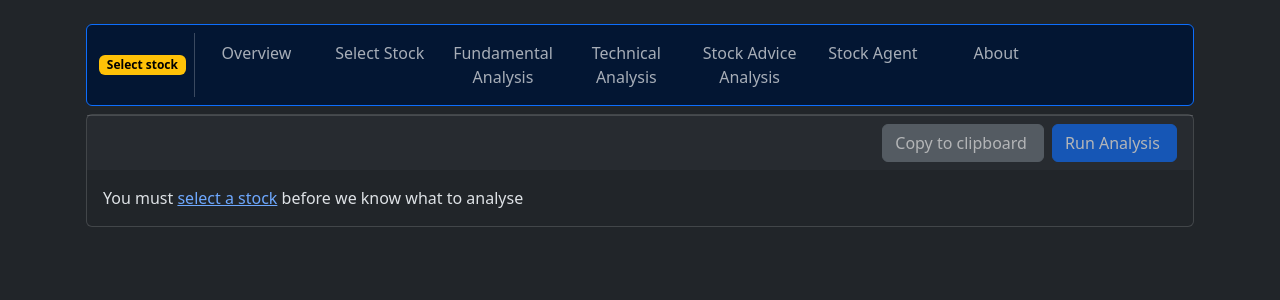
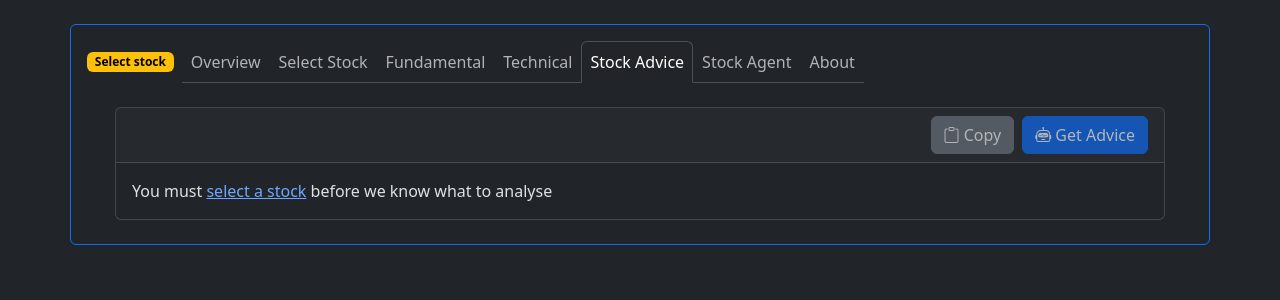
Before and after one commit to waldsterbenn/ai-investment-frontend, a Vue app in the folder frontend/: page /stockadviceanalysis in a window 1280 px wide. Shown: the top 300 px of the page. Built offline with nearby package versions, Linux system fonts and the light colour scheme.

Commit message:
Revamped UI

```diff
--- a/frontend/src/App.vue
+++ b/frontend/src/App.vue
@@ -14,40 +14,38 @@ const links = ref(routes.filter(route => route.name).map(route => ({
 </script>
 
 <template>
-  <div class="container py-4 px-3 mx-auto">
+  <div class="container-fluid-sm container-md py-2 px-3 mt-4 mx-auto card border-primary ">
     <header>
-      <nav class="navbar navbar-expand-lg bg-primary-subtle border border-primary rounded mb-2">
-        <div class="container-fluid">
+      <nav class="navbar navbar-expand-lg">
         <div class="hstack">
           <span class="nav-text badge text-bg-primary me-2" v-if="selectedItem.stock">
+            <RouterLink :to="'/selectstock'" class="nav-link">
               <ToolingIcon /> {{ selectedItem.stock.ticker_symbol }}
+            </RouterLink>
           </span>
           <span class="nav-text badge text-bg-warning me-2" v-else>
             <RouterLink :to="'/selectstock'" class="nav-link">
               Select stock
             </RouterLink>
           </span>
-            <div class="vr"></div>
         </div>
 
-          <button class="navbar-toggler" type="button" data-bs-toggle="collapse"
-            data-bs-target="#navbarSupportedContent" aria-controls="navbarSupportedContent" aria-expanded="false"
-            aria-label="Toggle navigation">
+        <button class="navbar-toggler" type="button" data-bs-toggle="collapse" data-bs-target="#navbarSupportedContent"
+          aria-controls="navbarSupportedContent" aria-expanded="false" aria-label="Toggle navigation">
           <span class="navbar-toggler-icon"></span>
         </button>
         <div class="collapse navbar-collapse" id="navbarSupportedContent">
-            <ul class="navbar-nav nav nav-pills nav-justified me-auto mb-2 mb-lg-0">
+          <ul class="navbar-nav nav nav-tabs">
             <li class="nav-item" v-for="(link, index) in links" :key="index">
-                <RouterLink :to="link.to" class="nav-link">
+              <RouterLink :to="link.to" class="nav-link" active-class="active">
                 {{ link.text }}
               </RouterLink>
             </li>
           </ul>
         </div>
-        </div>
       </nav>
     </header>
-    <div class="wrapper">
+    <div class="card-body">
       <RouterView />
     </div>
   </div>
--- a/frontend/src/components/FundamentalAnalysis.vue
+++ b/frontend/src/components/FundamentalAnalysis.vue
@@ -52,21 +52,25 @@ async function runAnalysis(_event: unknown) {
 
 <template>
   <div>
-    <div class="pre-container">
+    <div class="container">
       <div class="card">
-        <footer class="card-footer text-end">
+        <header class="card-header text-end">
+          <span v-if="isRunningAnalysis" class="card-text me-4">{{ timer.formattedElapsedTime }}</span>
           <button @click="copyToClipboard" v-bind:disabled="reportStore.report == null" class="btn btn-secondary me-2"
-            type="button">Copy to clipboard
+            type="button"><i class="bi bi-clipboard"></i>
+            Copy
           </button>
 
           <button class="btn btn-primary" type="button" disabled v-if="isRunningAnalysis">
             <span class="spinner-border spinner-border-sm" role="status" aria-hidden="true"></span>
-            Working ({{ timer.formattedElapsedTime }})
+            Fundamental Analysis
           </button>
           <button @click="runAnalysis" v-bind:hidden="isRunningAnalysis" v-bind:disabled="selectedItem.stock == null"
-            class="btn btn-primary" type="button" v-if="!isRunningAnalysis">Run Analysis
+            class="btn btn-primary" type="button" v-if="!isRunningAnalysis">
+            <i class="bi bi-robot"></i>
+            Fundamental Analysis
           </button>
-        </footer>
+        </header>
         <div class="card-body">
           <span v-if="selectedItem.stock == null" class="card-text">You must
             <RouterLink class="card-link" to="selectstock">{{ "select a stock" }}</RouterLink>
@@ -92,14 +96,6 @@ async function runAnalysis(_event: unknown) {
   background-color: rgb(60, 60, 70);
 }
 
-.pre-container {
-  white-space: pre-wrap;
-  word-break: break-word;
-  width: 100%;
-  height: 100%;
-  overflow: scroll;
-}
-
 .error-message {
   font-weight: bold;
   color: var(--color-text);
--- a/frontend/src/components/StockAdviceAnalysis.vue
+++ b/frontend/src/components/StockAdviceAnalysis.vue
@@ -4,6 +4,7 @@ import { useFundamentalReportStore } from '@/stores/report_fundamental_store';
 import { useTechicalReportStore } from '@/stores/report_techical_store';
 import { LlmOutputCleaner } from '@/utils/LlmOutputCleaner';
 import type { PortfolioItem } from '@/utils/PortfolioItem';
+import { Timer } from '@/utils/Timer';
 import axios from 'axios';
 import { marked } from 'marked';
 import { computed, ref } from 'vue';
@@ -19,6 +20,7 @@ const selectedStock: PortfolioItem = selectedItemStore.stock ?? null;
 const getReportText = () => LlmOutputCleaner.clean(adviceStore.report);
 const canRunAnalysis: boolean = selectedStock !== null && (!!techicalStore.report || !!fundamentalStore.report);
 const isRunningAnalysis = ref(false);
+const timer = new Timer();
 
 const output = computed(() => {
   try {
@@ -38,6 +40,7 @@ async function copyToClipboard(_event: unknown) {
 async function runAdviceAnalysis(_event: unknown) {
   if (!isRunningAnalysis.value) {
     isRunningAnalysis.value = true;
+    timer.start();
     const payload = { 'TECHREPORT': techicalStore.report ?? "Tech test", 'FINREPORT': fundamentalStore.report ?? "Funda test" };
     try {
       const response = await axios.post('http://localhost:3001/api/run-advice',
@@ -50,6 +53,7 @@ async function runAdviceAnalysis(_event: unknown) {
       alert(error);
     } finally {
       isRunningAnalysis.value = false;
+      timer.stop();
     }
   }
 }
@@ -58,22 +62,25 @@ async function runAdviceAnalysis(_event: unknown) {
 
 <template>
   <div>
-    <div class="pre-container">
+    <div class="container">
       <div class="card">
-        <footer class="card-footer text-end">
+        <div class="card-header text-end">
+          <span v-if="isRunningAnalysis" class="card-text me-4">{{ timer.formattedElapsedTime }}</span>
           <button @click="copyToClipboard" v-bind:disabled="adviceStore.report == null" class="btn btn-secondary me-2"
-            type="button">Copy
-            to clipboard
+            type="button"><i class="bi bi-clipboard"></i>
+            Copy
           </button>
 
           <button class="btn btn-primary" type="button" disabled v-if="isRunningAnalysis">
             <span class="spinner-border spinner-border-sm" role="status" aria-hidden="true"></span>
-            Analysing...
+            Get Advice
           </button>
           <button @click="runAdviceAnalysis" v-bind:hidden="isRunningAnalysis" v-bind:disabled="!canRunAnalysis"
-            class="btn btn-primary" type="button" v-if="!isRunningAnalysis">Run Analysis
+            class="btn btn-primary" type="button" v-if="!isRunningAnalysis">
+            <i class="bi bi-robot"></i>
+            Get Advice
           </button>
-        </footer>
+        </div>
         <div class="card-body">
           <span v-if="selectedStock === null" class="card-text">You must
             <RouterLink class="card-link" to="selectstock">{{ "select a stock" }}</RouterLink>
@@ -82,11 +89,13 @@ async function runAdviceAnalysis(_event: unknown) {
             know what to
             analyse
           </span>
-          <span v-else-if="canRunAnalysis">You can run an analysis on {{
+          <span v-else-if="!canRunAnalysis">You must run at least a Techical or Fundamental analysis (or both) before
+            you
+            can get
+            advice.</span>
+          <span v-else-if="canRunAnalysis && adviceStore.report == null">You can run an analysis on {{
             selectedStock.name }},
             it may take a while.</span>
-          <span v-else>You must run at least a Techical or Fundamental analysis (or both) before you can get
-            advice.</span>
 
           <div v-if="adviceStore.report !== null" class="markdown" v-html="output"></div>
         </div>
@@ -106,17 +115,6 @@ async function runAdviceAnalysis(_event: unknown) {
   background-color: rgb(60, 60, 70);
 }
 
-.pre-container {
-  white-space: pre-wrap;
-  /* Keeps line breaks */
-  word-break: break-word;
-  /* Breaks words on line breaks */
-  width: 100%;
-  height: 100%;
-  overflow: scroll;
-  /* Scrolls when content is larger than container */
-}
-
 .error-message {
   font-weight: bold;
   color: var(--color-text);
--- a/frontend/src/components/StockAgent.vue
+++ b/frontend/src/components/StockAgent.vue
@@ -74,21 +74,26 @@ async function runAdviceAnalysis(_event: unknown) {
 
 <template>
   <div>
-    <div class="pre-container">
+    <div class="container">
       <div class="card">
-        <footer class="card-footer text-end">
+        <div class="card-header text-end">
+          <span v-if="isRunningAnalysis" class="card-text me-4">{{ timer.formattedElapsedTime }}</span>
           <button @click="copyToClipboard" v-bind:disabled="agentReportStore.report == null"
-            class="btn btn-secondary me-2" type="button">Copy to clipboard
+            class="btn btn-secondary me-2" type="button">
+            <i class="bi bi-clipboard"></i>
+            Copy
           </button>
 
           <button class="btn btn-primary" type="button" disabled v-if="isRunningAnalysis">
             <span class="spinner-border spinner-border-sm" role="status" aria-hidden="true"></span>
-            Working ({{ timer.formattedElapsedTime }})
+            Run Agent
           </button>
           <button @click="runAdviceAnalysis" v-bind:hidden="isRunningAnalysis" v-bind:disabled="!canRunAnalysis"
-            class="btn btn-primary" type="button" v-if="!isRunningAnalysis">Run Agent
+            class="btn btn-primary" type="button" v-if="!isRunningAnalysis">
+            <i class="bi bi-robot"></i>
+            Run Agent
           </button>
-        </footer>
+        </div>
         <div class="card-body">
           <span v-if="selectedStock === null" class="card-text">You must
             <RouterLink class="card-link" to="selectstock">{{ "select a stock" }}</RouterLink>
@@ -132,14 +137,6 @@ async function runAdviceAnalysis(_event: unknown) {
   background-color: rgb(60, 60, 70);
 }
 
-.pre-container {
-  white-space: pre-wrap;
-  word-break: break-word;
-  width: 100%;
-  height: 100%;
-  overflow: scroll;
-}
-
 .error-message {
   font-weight: bold;
   color: var(--color-text);
--- a/frontend/src/components/TaskOverviewTemplateItem.vue
+++ b/frontend/src/components/TaskOverviewTemplateItem.vue
@@ -2,7 +2,6 @@
   <div class="card">
     <header class="card-header">
       <slot name="icon"></slot>
-      <span class="me-1"></span>
       <slot name="heading"></slot>
     </header>
     <div class="card-body">
--- a/frontend/src/components/TechnicalAnalysis.vue
+++ b/frontend/src/components/TechnicalAnalysis.vue
@@ -66,20 +66,24 @@ async function runTechicalAnalysis(_event: unknown) {
 
 <template>
   <div>
-    <div class="pre-container">
+    <div class="container">
       <div class="card">
-        <footer class="card-footer text-end">
+        <footer class="card-header text-end">
+          <span v-if="isRunningAnalysis" class="card-text me-4">{{ timer.formattedElapsedTime }}</span>
           <button @click="copyToClipboard" v-bind:disabled="reportStore.report == null" class="btn btn-secondary me-2"
-            type="button">Copy to clipboard
+            type="button"><i class="bi bi-clipboard"></i>
+            Copy
           </button>
 
           <button class="btn btn-primary" type="button" disabled v-if="isRunningAnalysis">
             <span class="spinner-border spinner-border-sm" role="status" aria-hidden="true"></span>
-            Working ({{ timer.formattedElapsedTime }})
+            Techical Analysis
           </button>
           <button @click="runTechicalAnalysis" v-bind:hidden="isRunningAnalysis"
             v-bind:disabled="selectedItem.stock == null" class="btn btn-primary" type="button"
-            v-if="!isRunningAnalysis">Run Analysis
+            v-if="!isRunningAnalysis">
+            <i class="bi bi-robot"></i>
+            Techical Analysis
           </button>
         </footer>
         <div class="card-body">
@@ -113,14 +117,6 @@ async function runTechicalAnalysis(_event: unknown) {
   background-color: rgb(60, 60, 70);
 }
 
-.pre-container {
-  white-space: pre-wrap;
-  word-break: break-word;
-  width: 100%;
-  height: 100%;
-  overflow: scroll;
-}
-
 .error-message {
   font-weight: bold;
   color: var(--color-text);
--- a/frontend/src/router/index.ts
+++ b/frontend/src/router/index.ts
@@ -9,17 +9,17 @@ export const routes = [
   },
   {
     path: '/fundamentalanalysis',
-    name: 'Fundamental Analysis',
+    name: 'Fundamental',
     component: () => import('../components/FundamentalAnalysis.vue'),
   },
   {
     path: '/technicalanalysis',
-    name: 'Technical Analysis',
+    name: 'Technical',
     component: () => import('../components/TechnicalAnalysis.vue'),
   },
   {
     path: '/stockadviceanalysis',
-    name: 'Stock Advice Analysis',
+    name: 'Stock Advice',
     component: () => import('../components/StockAdviceAnalysis.vue'),
   },
   {
```
Also changed, not shown: frontend/src/components/TaskOverview.vue (+11 -19 lines). Lines whose indentation alone changed are shown as unchanged.
